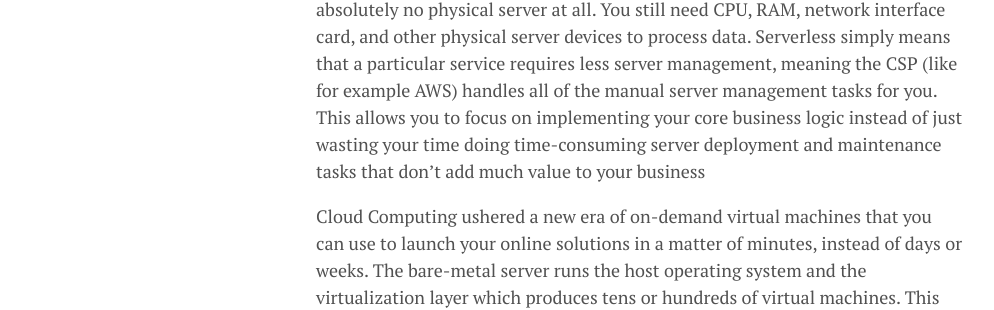
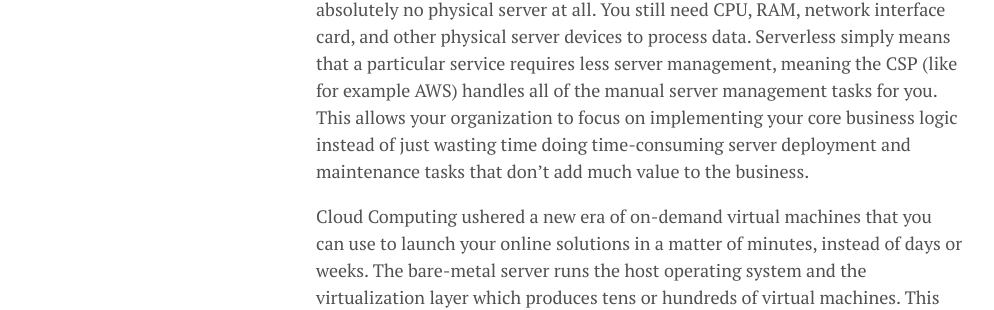
Before and after one commit to lgeurts/lgeurts.github.io, a Jekyll site: the page built from _posts/2022-03-29-what-is-serverless-computing.md, in a window 1280 px wide. Shown: the part 519-829 px from the top of the page, without its empty margins (0-994 px from the left). Built offline with Jekyll 4.4.1, drawn with Linux system fonts in a browser that asks for light colours; nearby versions of some CDN libraries; comment, search, counter and statistics services are not loaded; some of the changed text lies outside the part shown.

Commit message:
Update 2022-03-29-what-is-serverless-computing.md

```diff
--- a/_posts/2022-03-29-what-is-serverless-computing.md
+++ b/_posts/2022-03-29-what-is-serverless-computing.md
@@ -13,7 +13,7 @@
 
 This entire process of deploying servers -(or any other devices), could take days to complete, and requires properly estimating and allocating capacity since you can't dynamically add or remove CPUs, RAM, disks, etc. The server-based model is basically quite inconvenient, labor-intensive, and entails exorbitant costs.
 
-The serverless solution does not mean it is literally running out of thin air with absolutely no physical server at all. You still need CPU, RAM, network interface card, and other physical server devices to process data. Serverless simply means that a particular service requires less server management, meaning the CSP (like for example AWS) handles all of the manual server management tasks for you. This allows you to focus on implementing your core business logic instead of just wasting your time doing time-consuming server deployment and maintenance tasks that don’t add much value to your business
+The serverless solution does not mean it is literally running out of thin air with absolutely no physical server at all. You still need CPU, RAM, network interface card, and other physical server devices to process data. Serverless simply means that a particular service requires less server management, meaning the CSP (like for example AWS) handles all of the manual server management tasks for you. This allows your organization to focus on implementing your core business logic instead of just wasting time doing time-consuming server deployment and maintenance tasks that don’t add much value to the business.
 
 Cloud Computing ushered a new era of on-demand virtual machines that you can use to launch your online solutions in a matter of minutes, instead of days or weeks. The bare-metal server runs the host operating system and the virtualization layer which produces tens or hundreds of virtual machines. This pool of virtual machines is sharing the CPU cores, RAM, network bandwidth, and local storage of a single physical server. So if a rack server running in your on-premises network has 40 CPU cores, then you can roughly launch 40 virtual machines with 1 CPU core each or so. Each of these virtual machines is running a guest operating system that you also have to patch regularly.
 
```
